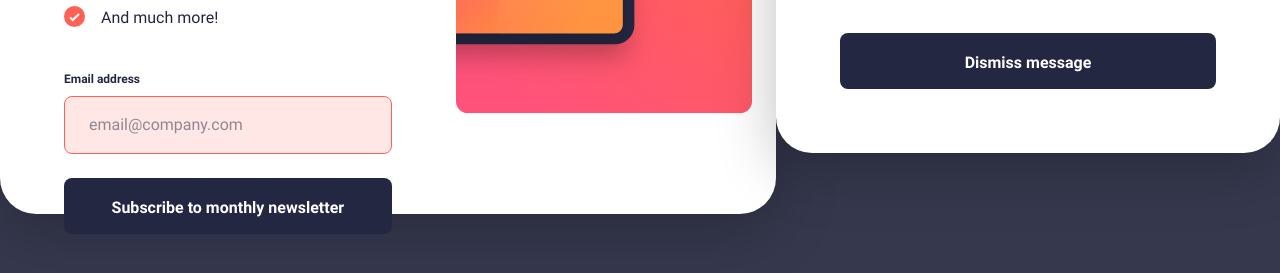
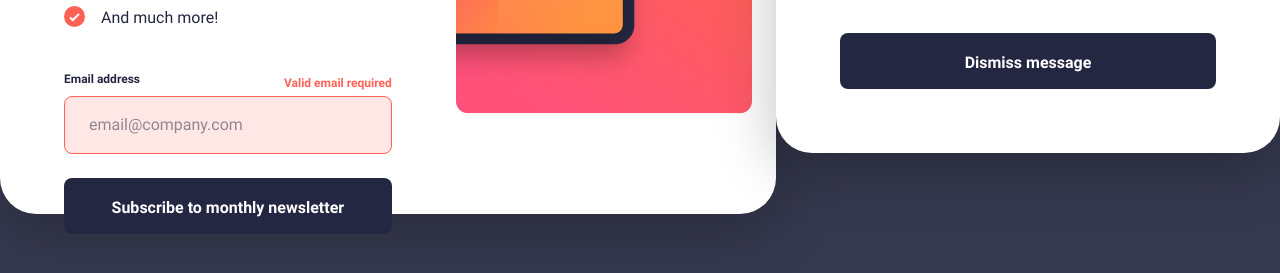
Before and after one commit to rupali317/newsletter-sign-up-with-success-message-main, a plain HTML site: page index.html in a window 1280 px wide. Shown: the part 507-780 px from the top of the page. Drawn offline with Linux system fonts and the light colour scheme; a web font is replaced by a local one.

Commit message:
Readjusted the position of span so that the error message can bbe displayed using CSS

```diff
--- a/index.html
+++ b/index.html
@@ -64,13 +64,7 @@
             </li>
           </ul>
           <form>
-            <div class="label-section">
-              <label for="email-id">Email address</label>
-              <span
-                id="valid-email-required-message-id"
-                aria-live="polite"
-              ></span>
-            </div>
+            <label for="email-id">Email address</label>
             <input
               type="email"
               id="email-id"
@@ -80,6 +74,10 @@
               aria-required="true"
               required
             />
+            <span
+              id="valid-email-required-message-id"
+              aria-live="polite"
+            ></span>
             <button type="submit">Subscribe to monthly newsletter</button>
           </form>
         </div>
--- a/style.css
+++ b/style.css
@@ -197,6 +197,12 @@ form {
   display: flex;
   flex-direction: column;
   gap: var(--space-xs-1);
+  position: relative;
+}
+
+form span {
+  position: absolute;
+  right: 0;
 }
 
 form button {
@@ -238,15 +244,6 @@ li img {
   transform: translateY(var(--space-xxs-1));
 }
 
-.label-section {
-  display: flex;
-  justify-content: space-between;
-  font-size: var(--font-size-s);
-  font-weight: var(--font-weight-bold);
-  line-height: var(--line-height-base);
-  align-items: center;
-}
-
 label {
   line-height: var(--line-height-base);
 }
@@ -259,14 +256,17 @@ input:invalid:focus-visible {
   border: var(--border-width-s) solid var(--color-primary-1);
 }
 
-/* input:user-invalid + .label-section span::before {
+input:invalid + span::before {
   content: "Valid email required";
   color: var(--color-primary-1);
 }
 
-input + .label-section {
-  border: 1px solid blue;
-} */
+form label,
+input:invalid + span::before {
+  font-size: var(--font-size-s);
+  font-weight: var(--font-weight-bold);
+  line-height: var(--line-height-base);
+}
 
 .success-message {
   padding: var(--space-m-2) var(--space-m-1);
```
